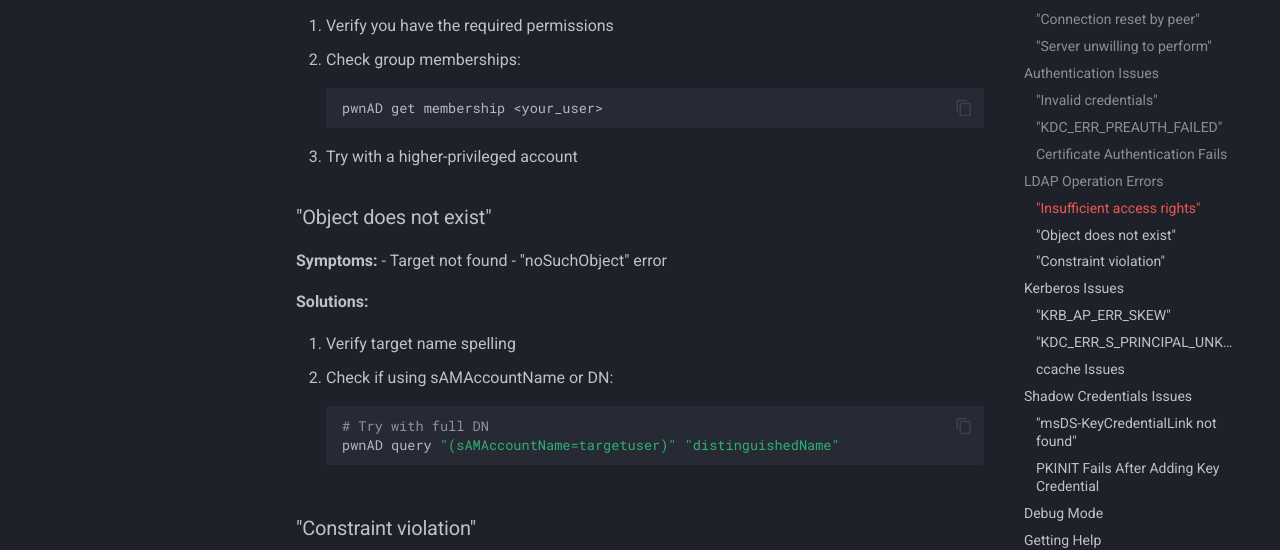
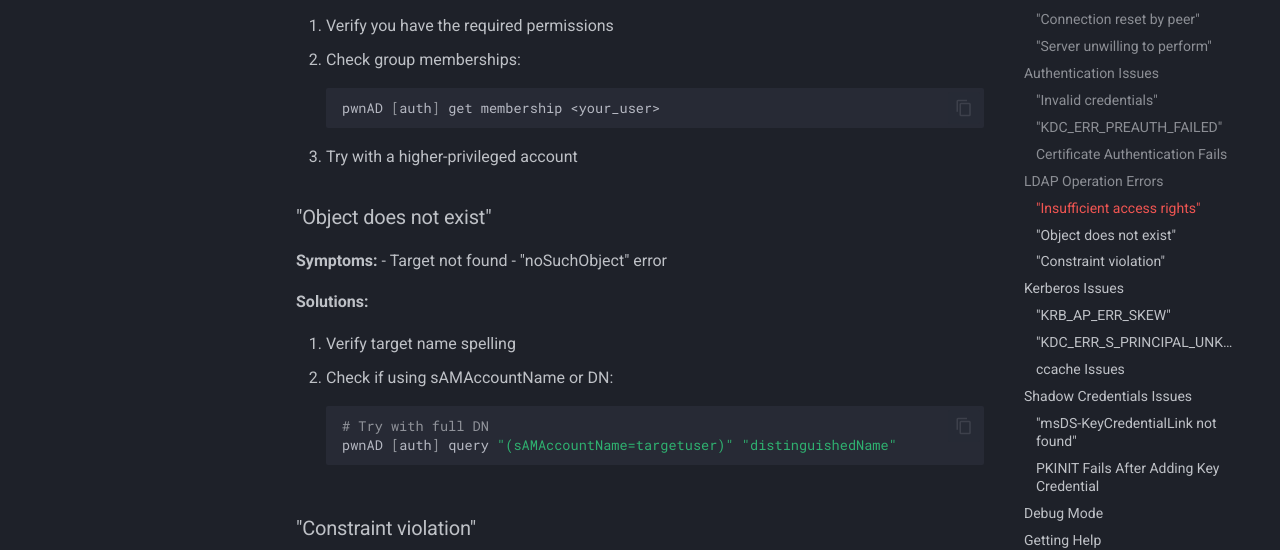
Before and after one commit to LightxR/pwnAD, an MkDocs documentation site: the page built from docs/troubleshooting.md, in a window 1280 px wide and 1400 px high, scrolled down 3105 px. Shown: the part 161-711 px from the top of the window. Built offline with MkDocs 1.6.1 and Material for MkDocs 9.7.7, drawn with Linux system fonts in a browser that asks for light colours; comment, search, counter and statistics services are not loaded.

````diff
--- a/docs/troubleshooting.md
+++ b/docs/troubleshooting.md
@@ -151,7 +151,7 @@
 1. Verify you have the required permissions
 2. Check group memberships:
    ```bash
-   pwnAD get membership <your_user>
+   pwnAD [auth] get membership <your_user>
    ```
 3. Try with a higher-privileged account
 
@@ -167,7 +167,7 @@
 2. Check if using sAMAccountName or DN:
    ```bash
    # Try with full DN
-   pwnAD query "(sAMAccountName=targetuser)" "distinguishedName"
+   pwnAD [auth] query "(sAMAccountName=targetuser)" "distinguishedName"
    ```
 
 ### "Constraint violation"
@@ -219,7 +219,7 @@
 
 2. Check if SPN exists:
    ```bash
-   pwnAD get spn
+   pwnAD [auth] get spn
    ```
 
 ### ccache Issues
@@ -254,7 +254,7 @@
 1. Verify domain functional level is 2016+
 2. Check if attribute exists on target:
    ```bash
-   pwnAD query "(sAMAccountName=target)" "msDS-KeyCredentialLink"
+   pwnAD [auth] query "(sAMAccountName=target)" "msDS-KeyCredentialLink"
    ```
 
 ### PKINIT Fails After Adding Key Credential
````
Also changed, not shown: docs/modules/shadow.md (+3 -3 lines), 1 other file.
